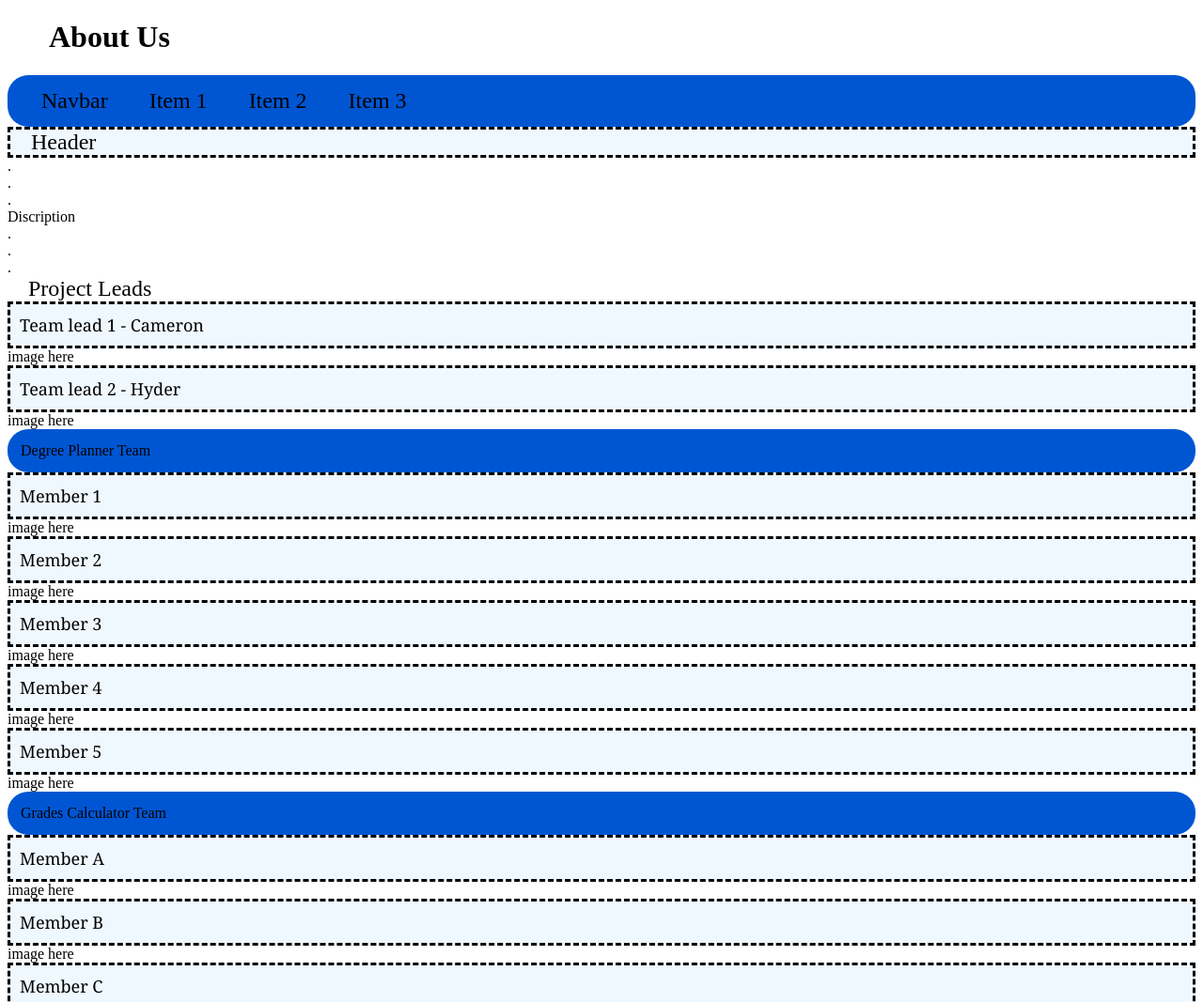
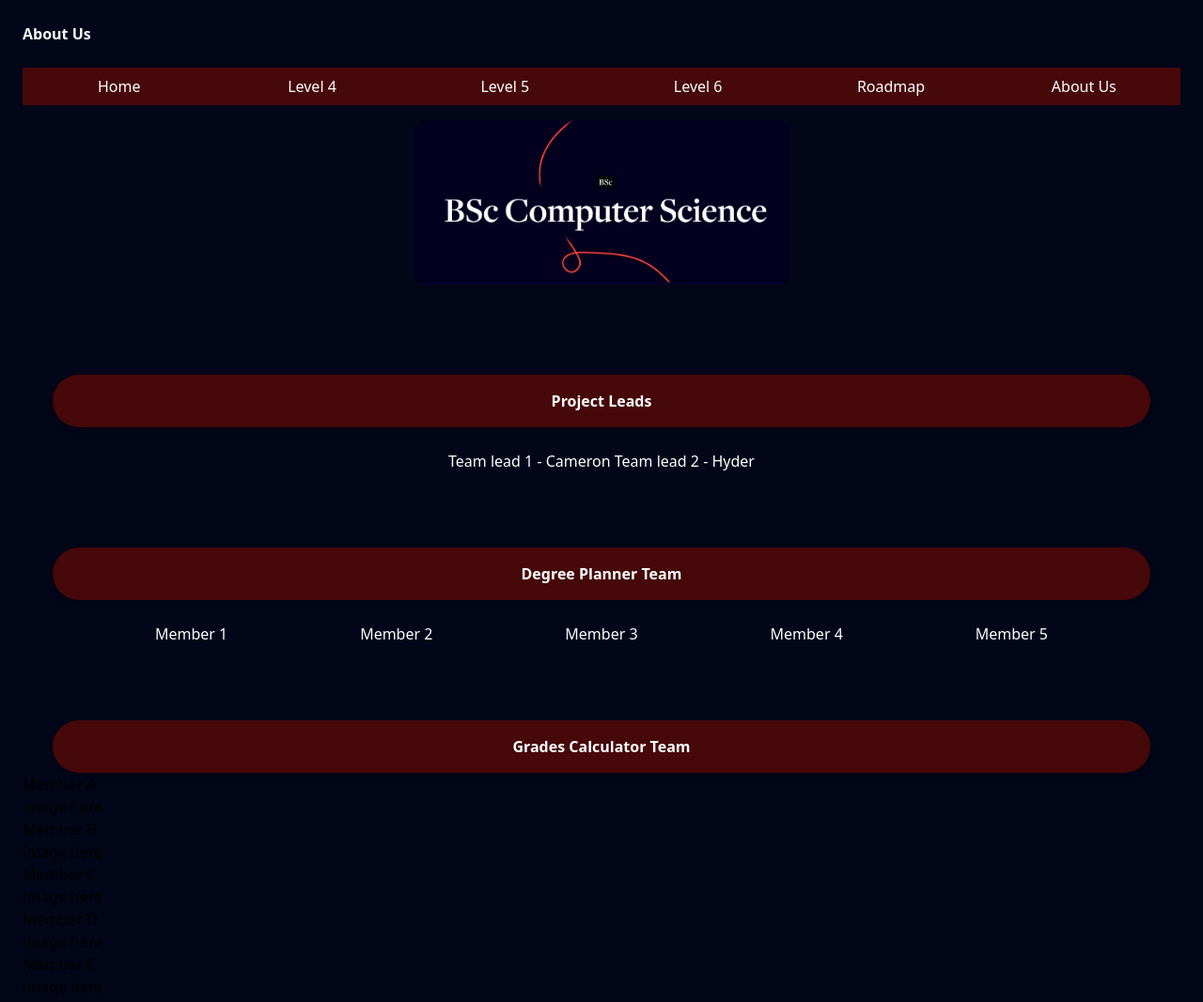
Before and after one commit to Uol-Project-Collab/UOL_degree_Planner, a plain HTML site: page Frontend/about.html in a window 1280 px wide. Shown: the top 1067 px of the page at 94% size. Drawn offline with Linux system fonts and the light colour scheme.

Commit message:
updated About Us page
tried to make the page similar to the UoL website

```diff
--- a/Frontend/about.html
+++ b/Frontend/about.html
@@ -5,47 +5,74 @@
     <meta charset="UTF-8">
     <meta name="viewport" content="width=device-width, initial-scale=1.0">
     <title>About Us</title>
-    <link rel="stylesheet" href="./css.files/styles.css" />
-<header>
-    <h1 class="aboutUsTitle">About Us</h1>
-    <nav class="aboutNavbar">
-        <div class="navItem">Navbar</div>
-        <div class="navItem">Item 1</div>
-        <div class="navItem">Item 2</div>
-        <div class="navItem">Item 3</div>
+        <link rel="stylesheet" href= "./css.files/output.css" /> <!-- to link html page with tailwind -->
+</head>
+<header class="flex flex-col">
+    <!-- Navigation bar and heading -->
+    <h1 class="text-slate-50 my-6 font-bold">About Us</h1> <!-- my = margin-y-axis -->
+    <nav class="bg-red-950 text-white">
+        <ul class="flex justify-center"> <!-- flex justify-center to dynamically align content-->
+            <li id="home"
+                class="w-1/6 p-2 text-center transition-all duration-300 ease-in-out hover:font-bold hover:bg-stone-100 hover:text-blue-900">
+                <a href="index.html">Home</a>
+            </li>
+            <li id="level4"
+                class="w-1/6 p-2 text-center transition-all duration-300 ease-in-out hover:font-bold hover:bg-stone-100 hover:text-blue-900">
+                <a href="level4.html">Level 4</a>
+            </li>
+            <li id="level5"
+                class="w-1/6 p-2 text-center transition-all duration-300 ease-in-out hover:font-bold hover:bg-stone-100 hover:text-blue-900">
+                <a href="level5.html">Level 5</a>
+            </li>
+            <li id="level6"
+                class="w-1/6 p-2 text-center transition-all duration-300 ease-in-out hover:font-bold hover:bg-stone-100 hover:text-blue-900">
+                <a href="level6.html">Level 6</a>
+            </li>
+            <li id="roadmap"
+                class="w-1/6 p-2 text-center transition-all duration-300 ease-in-out hover:font-bold hover:bg-stone-100 hover:text-blue-900">
+                <a href="roadmap.html">Roadmap</a>
+            </li>
+            <li id="about"
+                class="w-1/6 p-2 text-center transition-all duration-300 ease-in-out hover:font-bold hover:bg-stone-100 hover:text-blue-900">
+                <a href="about.html">About Us</a>
+            </li>
+        </ul>
     </nav>
 </header>
-</head>
-<body>
-    <div class="aboutHeader">Header</div>
-
-    <div>.</div>
-    <div>.</div>
-    <div>.</div>
-    <div>Discription</div> <!-- insert UOL background image -->
-    <div>.</div>
-    <div>.</div>
-    <div>.</div>
-
-    <div class="navItem">Project Leads</div>
-    <div class="aboutMember">Team lead 1 - Cameron </div>
-     <span>image here</span> <!-- insert profile pic Cameron here -->
-     <div class="aboutMember">Team lead 2 - Hyder </div>
-     <span>image here</span> <!-- insert profile pic Hyder here -->
-
-     <div class="aboutNavbar">Degree Planner Team</div>
-     <div class="aboutMember">Member 1</div>
-     <span>image here</span> <!-- insert profile pic member 1 here -->
+<body class="px-6 flex flex-col space-y-4 bg-slate-950"> <!-- x-axis padding-->
+    <div class="flex justify-center"> <!-- flex justify-center to dynamically align content-->
+        <!-- img has no opening closing tag as regular -->
+        <img
+        src="./NN_images/BSc CS.png"
+        alt="BSc_CS_Image"
+        width="400px"
+        height="200px"
+        class="rounded-xl"
+        />
+    </div>
+<main>
+    <div class="mt-20 bg-red-950 text-white rounded-4xl shadow-md font-bold px-4 py-4 mx-8 flex justify-evenly" >Project Leads</div> <!-- mt = margintop-->
+      <p class="flex justify-evenly text-white my-6 ">
+        <th class="flex justify-evenly">Team lead 1 - Cameron</th>
+       <!-- insert profile pic Cameron here -->
+        <!-- need space here -->
+     <th class="flex justify-evenly">Team lead 2 - Hyder</th>
+      <!-- need space here -->
+       <!-- insert profile pic Hyder here -->
+     <div class="mt-20 bg-red-950 text-white rounded-4xl shadow-md font-bold px-4 py-4 mx-8 flex justify-evenly">Degree Planner Team</div>
+      <ul class="flex justify-evenly text-white my-6">
+       <th class="aboutMember">Member 1</th>
+     <!-- <span>image here</span>   <-- to insert profile pic member 1 here -->
      <div class="aboutMember">Member 2</div>
-     <span>image here</span> <!-- insert profile pic memebr 2 here -->
+     <!-- <span>image here</span>   <-- to insert profile pic member 2 here -->
      <div class="aboutMember">Member 3</div>
-     <span>image here</span> <!-- insert profile pic member 3 here -->
+     <!-- <span>image here</span>   <-- to insert profile pic member 3 here -->
      <div class="aboutMember">Member 4</div>
-     <span>image here</span> <!-- insert profile pim member 4 here -->
+      <!-- <span>image here</span>   <-- to insert profile pic member 4 here -->
      <div class="aboutMember">Member 5</div>
-     <span>image here</span> <!-- insert profile pic member 5 here-->
-
-     <div class="aboutNavbar">Grades Calculator Team</div>
+     <!-- <span>image here</span>   <-- to insert profile pic member 5 here -->
+     </ul>
+     <div class="mt-20 bg-red-950 text-white rounded-4xl shadow-md font-bold px-4 py-4 mx-8 flex justify-evenly">Grades Calculator Team</div>
      <div class="aboutMember">Member A</div>
      <span>image here</span> <!-- insert profile pic member A here -->
      <div class="aboutMember">Member B</div>
@@ -56,7 +83,14 @@
      <span>image here</span> <!-- insert profile pic member D here -->
      <div class="aboutMember">Member E</div>
      <span>image here</span> <!-- insert profile pic member E here -->
+</main>
 </body>
-<footer class="aboutFooter">? how to get involved? ! contact us ! </footer> <!-- add links & contacts here -->
+<footer>
+    <div class="text-white my-6 font-bold px-6 py-6 mx-8 flex justify-center">
+     <p1>how to get involved?</p1>
+     <p2>contact us!</p2>
+    </div>
+</footer> <!-- add links & contacts here -->
 </html>
+
 <!-- end NeuralNetwork57 -->
--- a/Frontend/css.files/styles.css
+++ b/Frontend/css.files/styles.css
@@ -1,3 +1,7 @@
+/* start NeuralNetwork57 */
+@import "tailwindcss"; /* added to import tailwind */
+/* end NeuralNetwork57 */
+
 #test1 {
     padding: 16px;
     margin:2%;
@@ -27,9 +31,11 @@
     transition: linear;
 }
 
+/* classic css removed for tailwind to work
+
 .aboutNavbar {
     padding: 14px;
-    background: rgb(0, 86, 210); /* RGB in Coursera blue colour */
+    background: rgb(0, 86, 210); /* RGB in Coursera blue colour *
     border-radius: 22px;
     display: flex;
     cursor: pointer;
@@ -46,7 +52,7 @@
 .navItem {
     padding-left: 22px;
     padding-right: 22px;
-    text-decoration: none; /* to remove dots in between items */
+    text-decoration: none; /* to remove dots in between items *
     font-size: x-large;
     cursor: pointer;
 }
@@ -54,11 +60,10 @@
     color: white;
 }
 
-
 .aboutHeader {
     padding-left: 22px;
     padding-right: 22px;
-    text-decoration: none; /* to remove dots in between items */
+    text-decoration: none; /* to remove dots in between items
     font-size: x-large;
     cursor: pointer;
     border-style:dashed;
@@ -79,7 +84,6 @@
     color: rgb(0, 86, 210);
 }
 
-
 .aboutFooter {
     font-size: small;
     align-content:center;
@@ -90,4 +94,6 @@
 .aboutFooter:hover {
     color: rgb(0, 86, 210);
 }
+*/
+
 /* end NeuralNetwork57 */
```
Also changed, not shown: Frontend/index.html (+1 -0 lines), Frontend/NN_images/BSc CS.png (added), Frontend/css.files/output.css (added).
